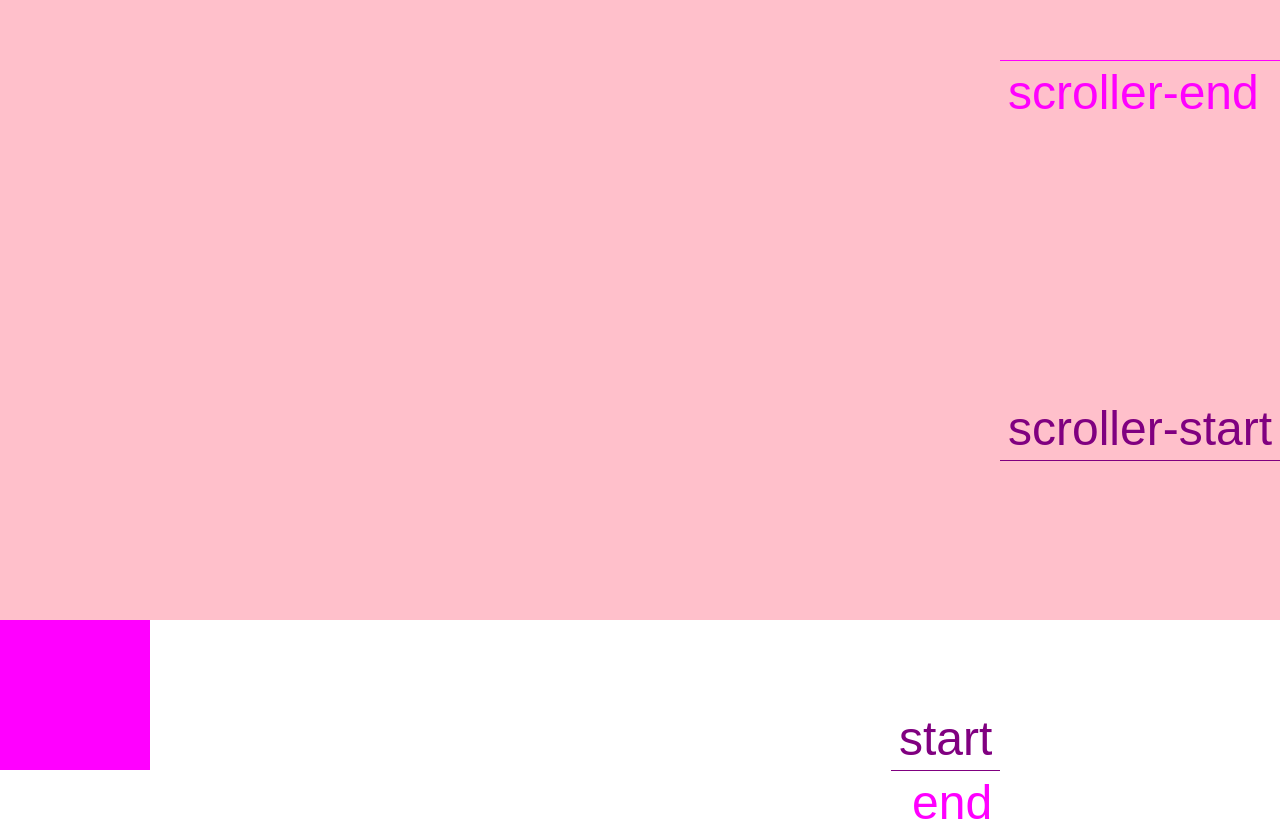
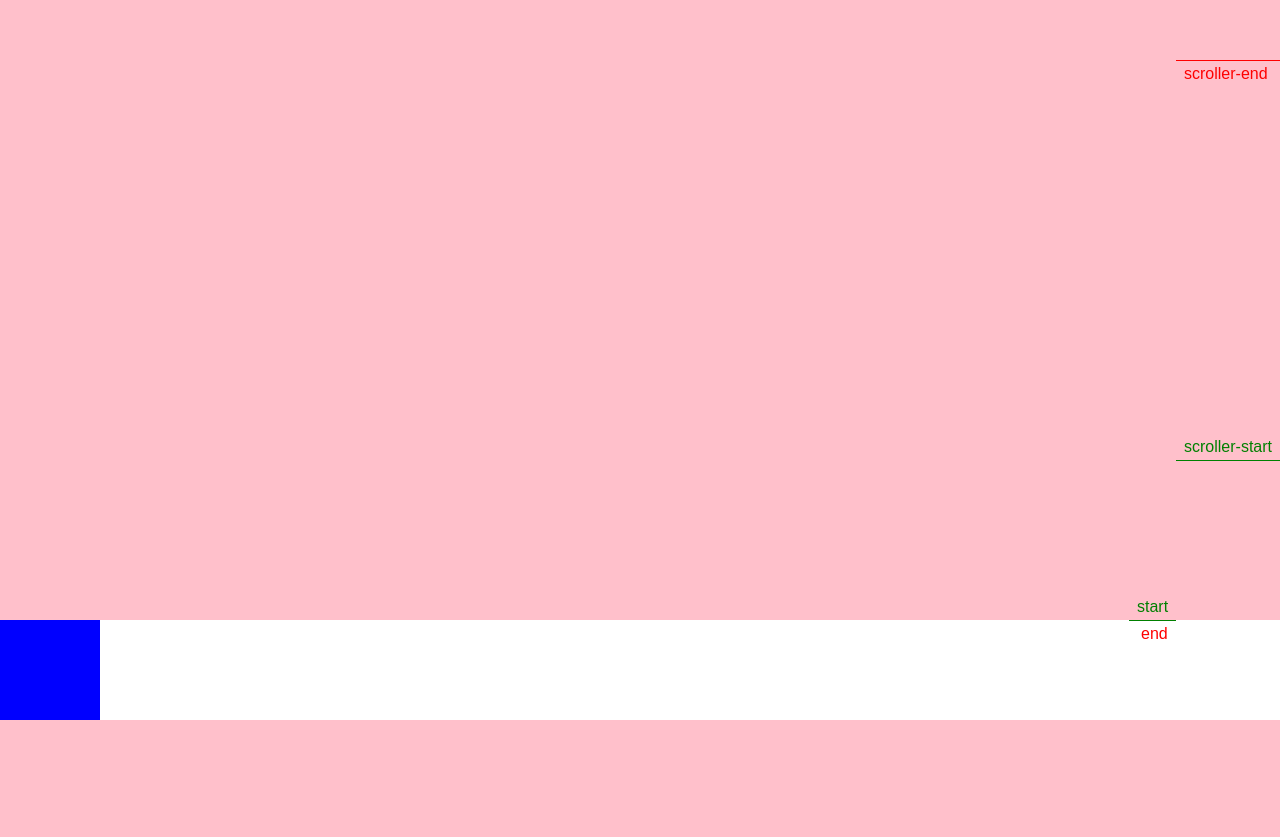
Before and after one commit to codegorrilla/scrollTrigger-101, a website built with Vite: page src/index.html in a window 1280 px wide. Shown: the part 180-1017 px from the top of the page. Built offline with nearby package versions, Linux system fonts and the light colour scheme.

Commit message:
combining timeline with scrollTrigger

```diff
--- a/src/index.html
+++ b/src/index.html
@@ -13,10 +13,8 @@
 		></script>
 	</head>
 	<body>
-		<div class="div1"></div>
-		<div class="div2">
-			<div class="square"></div>
-			<div class="square2"></div>
-		</div>
+		<div class="panel"></div>
+		<div class="box"></div>
+		<div class="panel"></div>
 	</body>
 </html>
--- a/src/js/main.js
+++ b/src/js/main.js
@@ -2,22 +2,21 @@
 import '../scss/styles.scss';
 import { gsap } from './gsap.js';
 
-gsap.to('.square', {
-	//x: 1000,
-	duration: 8,
+//timeline
+// gsap.to('.box', { x: 500, duration: 2 });
+// gsap.to('.box', { y: 200, duration: 3, delay: 2 });
+// gsap.to('.box', { x: 0, duration: 2, delay: 5 });
+
+const tl = gsap.timeline({
 	scrollTrigger: {
-		trigger: '.square2',
+		trigger: '.box',
+		markers: true,
 		start: 'top 80%',
 		end: 'top 30%',
-		scrub: 4,
-		toggleActions: 'restart none none none',
-		//pin: true,
-		pin: '.square',
-		pinSpacing: true,
-		markers: {
-			startColor: 'purple',
-			endColor: 'fuchsia',
-			fontSize: '3rem',
-		},
+		scrub: 1,
 	},
 });
+
+tl.to('.box', { x: 500, duration: 5 })
+	.to('.box', { y: 700, duration: 2 })
+	.to('.box', { x: 0, duration: 2 });
--- a/src/scss/styles.scss
+++ b/src/scss/styles.scss
@@ -2,31 +2,13 @@ body {
 	margin: 0;
 }
 
-.div1,
-.div2 {
-	height: 100vh;
+.box {
+	width: 100px;
+	height: 100px;
+	background-color: blue;
 }
 
-.div1 {
+.panel {
+	height: 100vh;
 	background-color: pink;
 }
-
-.div2 {
-	// background-color: salmon;
-}
-
-.square {
-	width: 150px;
-	height: 150px;
-	background-color: fuchsia;
-}
-
-.square2 {
-	width: 150px;
-	height: 20vh;
-	background-color: green;
-}
-
-// .red {
-// 	background-color: red;
-// }
```
Also changed, not shown: 1 other file.
